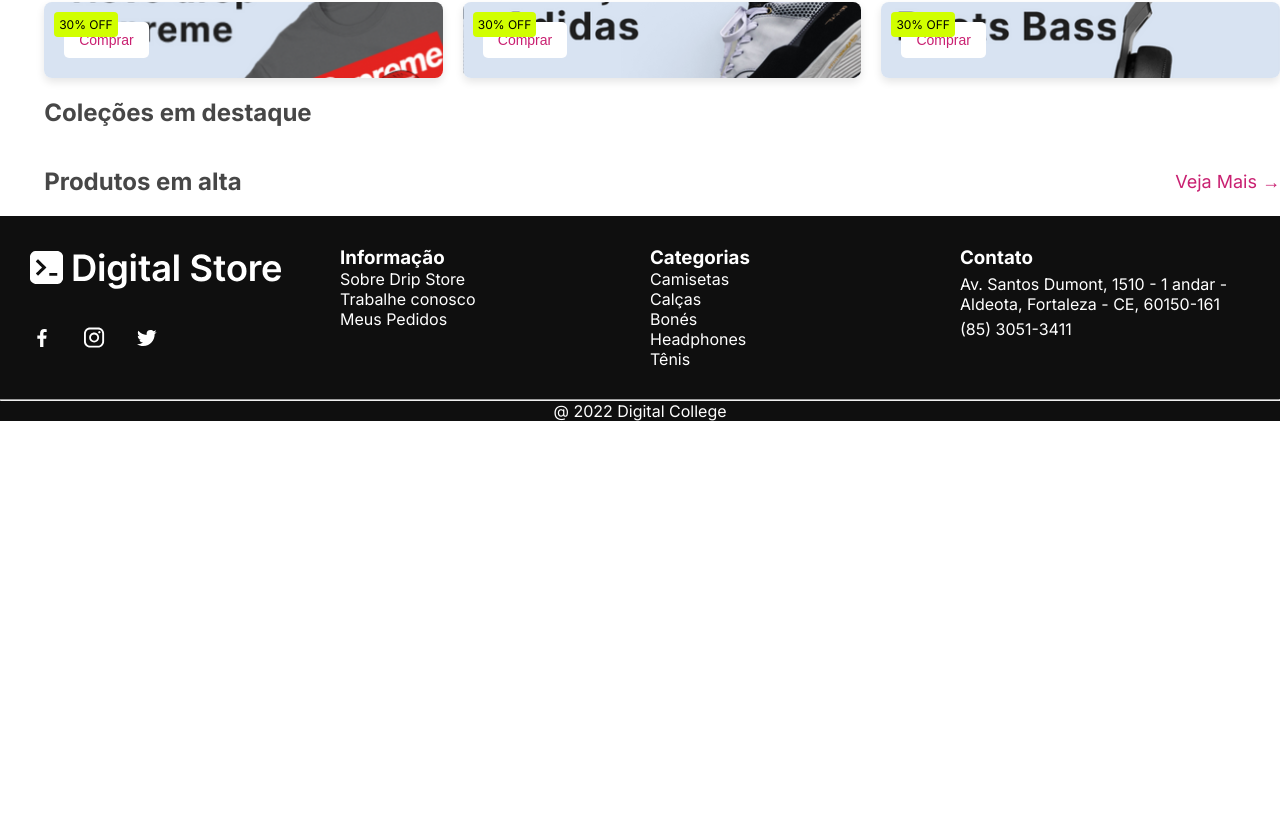
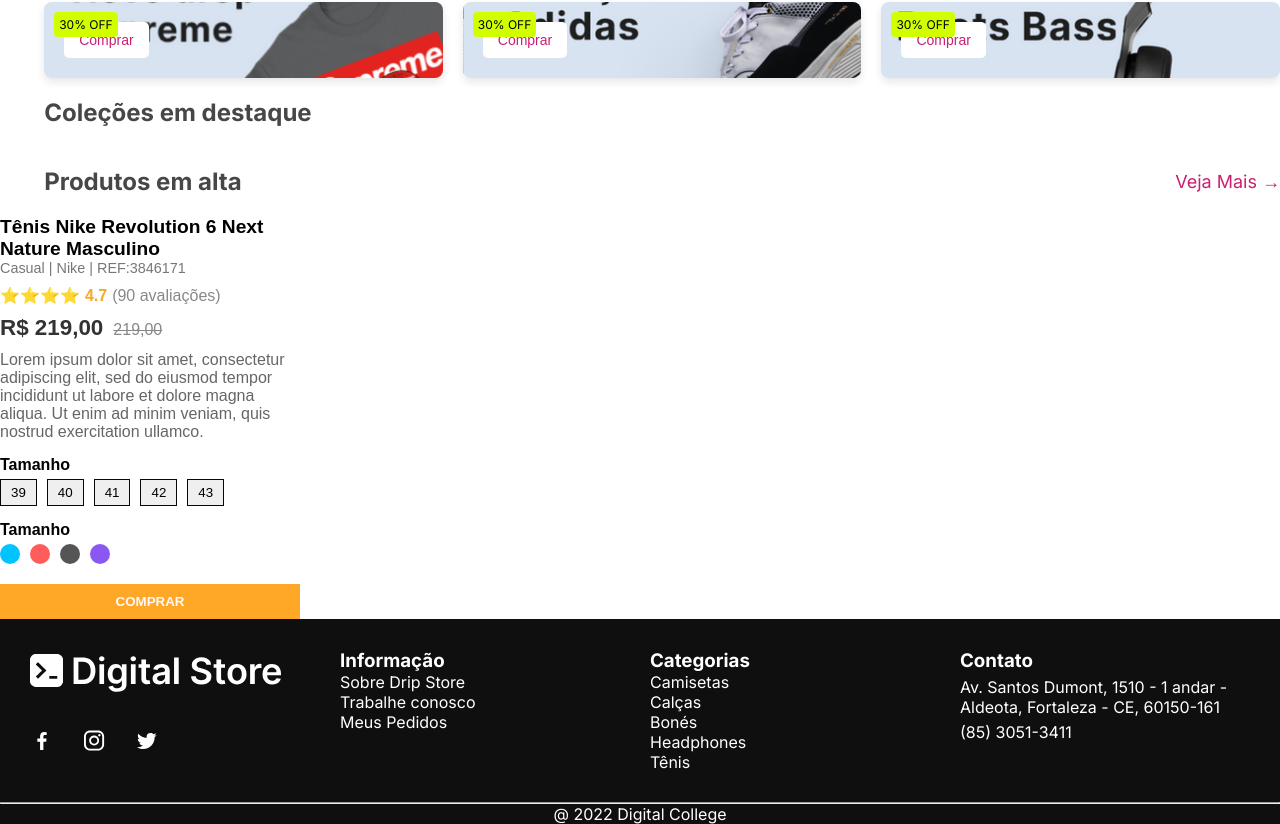
Before and after one commit to levyzowisk/GTDRIP-A, a React (Vite) app: page / in a window 1280 px wide. Shown: the part 863-1687 px from the top of the page. Before the commit the page ends 1284 px from the top, so only its background shows below. Built offline with nearby package versions, Linux system fonts and the light colour scheme.

Commit message:
Refatora componente ProductCard para função e integra ao componente Section

```diff
--- a/src/components/ProductCard/App.jsx
+++ b/src/components/ProductCard/App.jsx
@@ -1,7 +1,7 @@
 import React from "react";
 import "./style.css";
 
-const ProductCard = () => {
+function ProductCard() {
   return (
     <div className="product-details">
       <h2 className="product-title">
@@ -64,6 +64,6 @@
       <button className="buy-button">COMPRAR</button>
     </div>
   );
-};
+}
 
 export default ProductCard;
--- a/src/components/Section/App.jsx
+++ b/src/components/Section/App.jsx
@@ -1,10 +1,11 @@
 import React from "react";
+import ProductCard from "../ProductCard/App";
 import "./style.css";
 
 export default function Section({
   title = "Produtos em alta",
   link = { text: "Veja Mais →", href: "https://redirect.link" },
-}) {
+  children = { ProductCard }}) {
   return (
     <section className="section-container">
       <div className="section-header">
@@ -13,6 +14,9 @@
           {link.text}
         </a>
       </div>
+      <div>
+        <ProductCard />
+      </div>
     </section>
   );
 }
--- a/src/pages/HomePage/App.jsx
+++ b/src/pages/HomePage/App.jsx
@@ -7,7 +7,8 @@
   return (
     <>
       <Layout>
-        <Gallery />
+        <Gallery>
+        </Gallery>
         <Section />
       </Layout>
     </>
```
